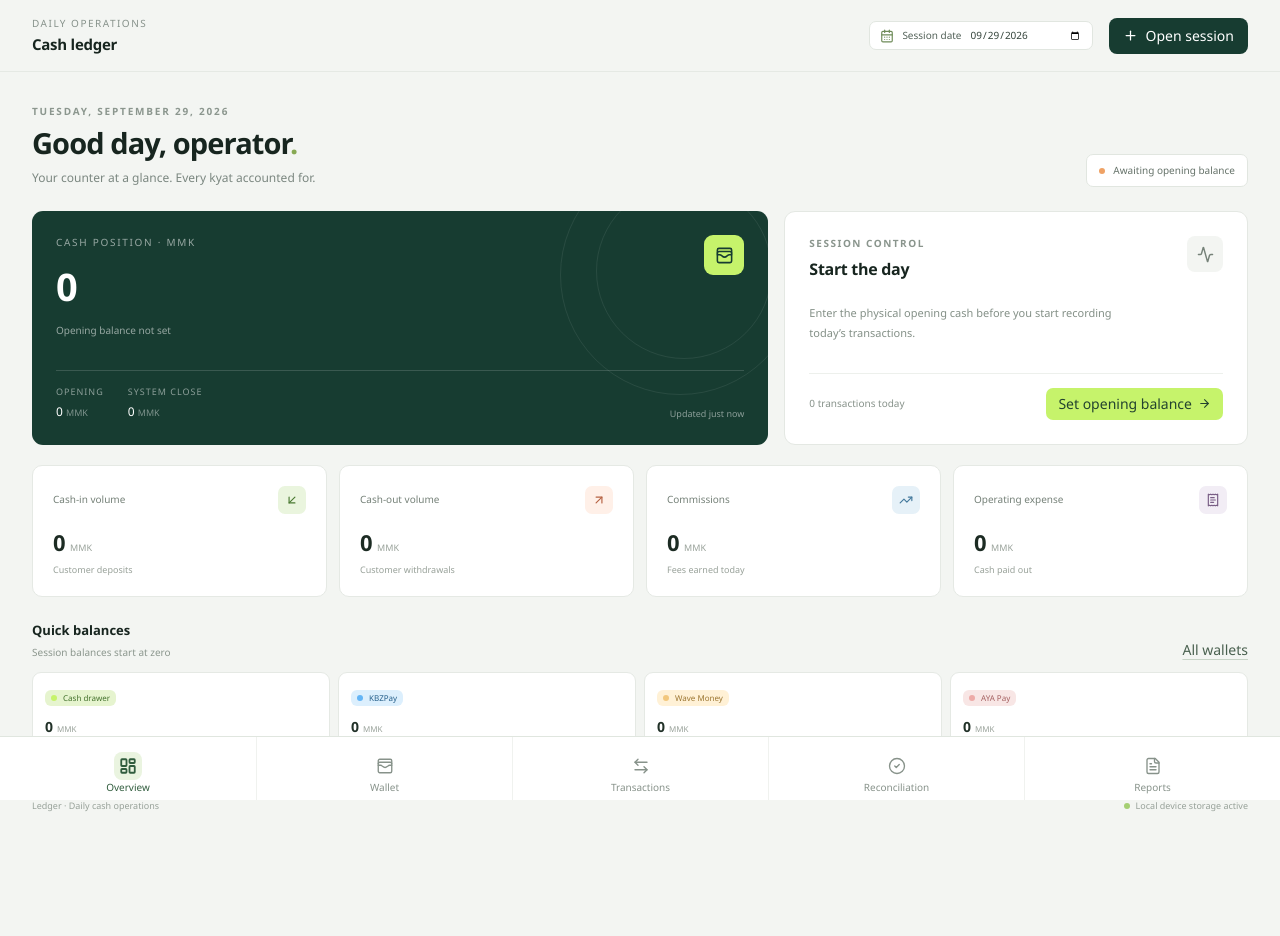
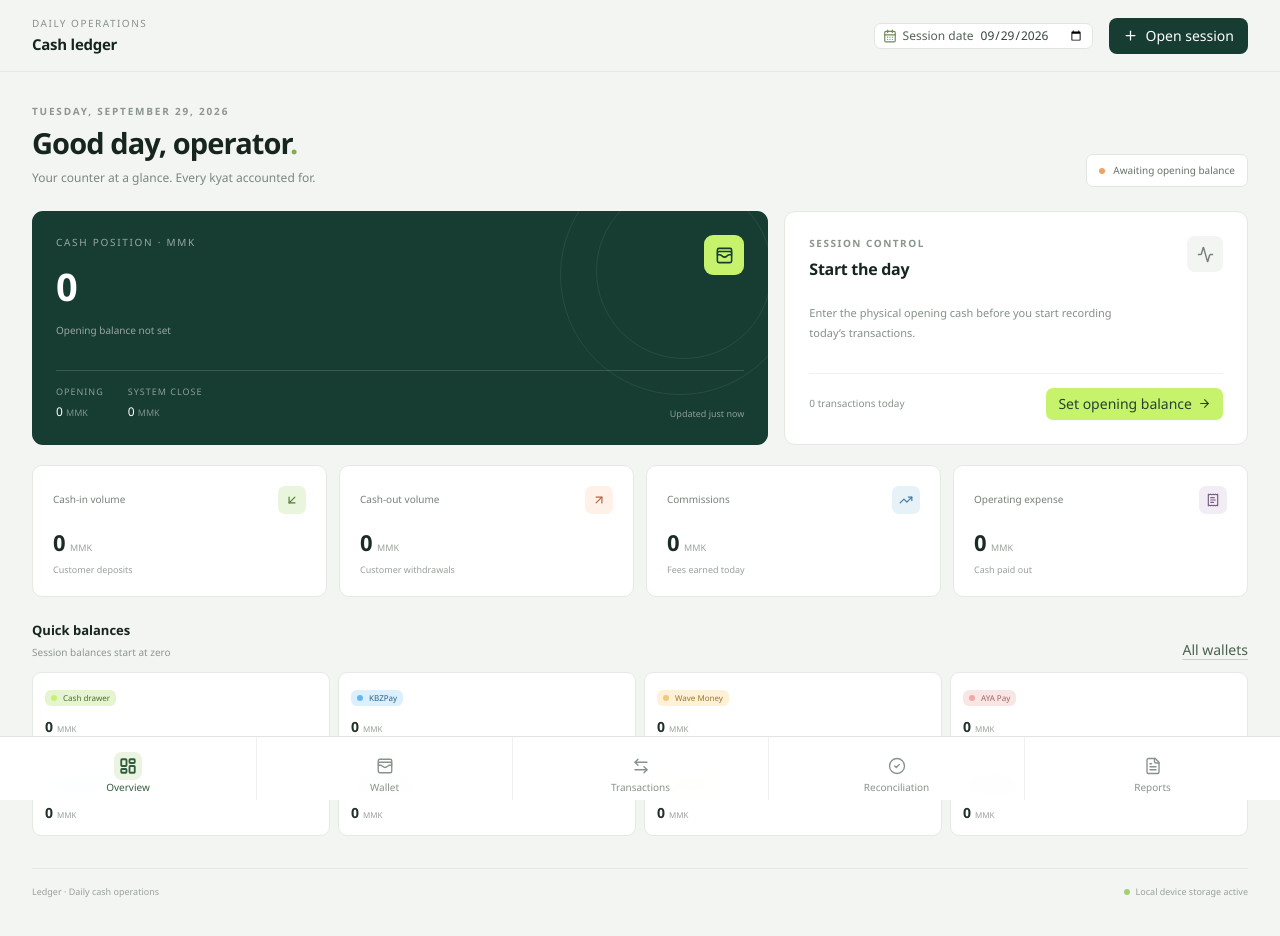
Before and after one commit to promavis066-cyber/Cash-Ledger-App, a Next.js app: page / in a window 1280 px wide. Shown: the top 936 px of the page. Before the commit the page ends 876 px from the top, so only its background shows below. Built offline with nearby package versions, Linux system fonts and the light colour scheme.

Commit message:
Show all active wallets in quick balance and compact header date styling

```diff
--- a/app/page.tsx
+++ b/app/page.tsx
@@ -1157,7 +1157,7 @@ export default function Home() {
             </div>
           </div>
           <div className="flex shrink-0 items-center gap-1.5 sm:gap-2.5 md:gap-4">
-            <div className="flex shrink-0 items-center gap-1 rounded-[7px] border border-[#e1e6e0] bg-white px-1.5 py-1.5 text-[10px] text-[#526158] sm:gap-2 sm:px-2.5">
+            <div className="flex shrink-0 items-center gap-1 rounded-[7px] border border-[#e1e6e0] bg-white px-2 py-1 text-[10px] text-[#526158] sm:gap-1.5 sm:text-xs">
               <CalendarDays
                 size={14}
                 className="hidden shrink-0 text-[#6e8b58] min-[390px]:block"
@@ -1169,7 +1169,7 @@ export default function Home() {
                 value={activeDate}
                 max={today}
                 onChange={(event) => selectSessionDate(event.target.value)}
-                className="w-[92px] bg-transparent text-[10px] font-semibold text-[#34443b] outline-none sm:w-[112px]"
+                className="w-[88px] bg-transparent text-[10px] font-semibold text-[#34443b] outline-none sm:w-[104px] sm:text-xs"
               />
             </div>
             {isOpen ? (
@@ -1440,9 +1440,12 @@ export default function Home() {
                   </button>
                 </div>
                 <div className="grid grid-cols-2 gap-2 sm:grid-cols-4">
-                  {(todaySession ? todayActiveAccounts : accounts)
-                    .slice(0, 4)
-                    .map((account) => (
+                  {(todaySession
+                    ? todayActiveAccounts.filter(
+                        (account) => !account.deletedAt,
+                      )
+                    : accounts
+                  ).map((account) => (
                     <div
                       key={account.id}
                       className="min-w-0 rounded-[9px] border border-[#e5e9e4] bg-white px-3 py-3"
```
Lines whose indentation alone changed are shown as unchanged.
